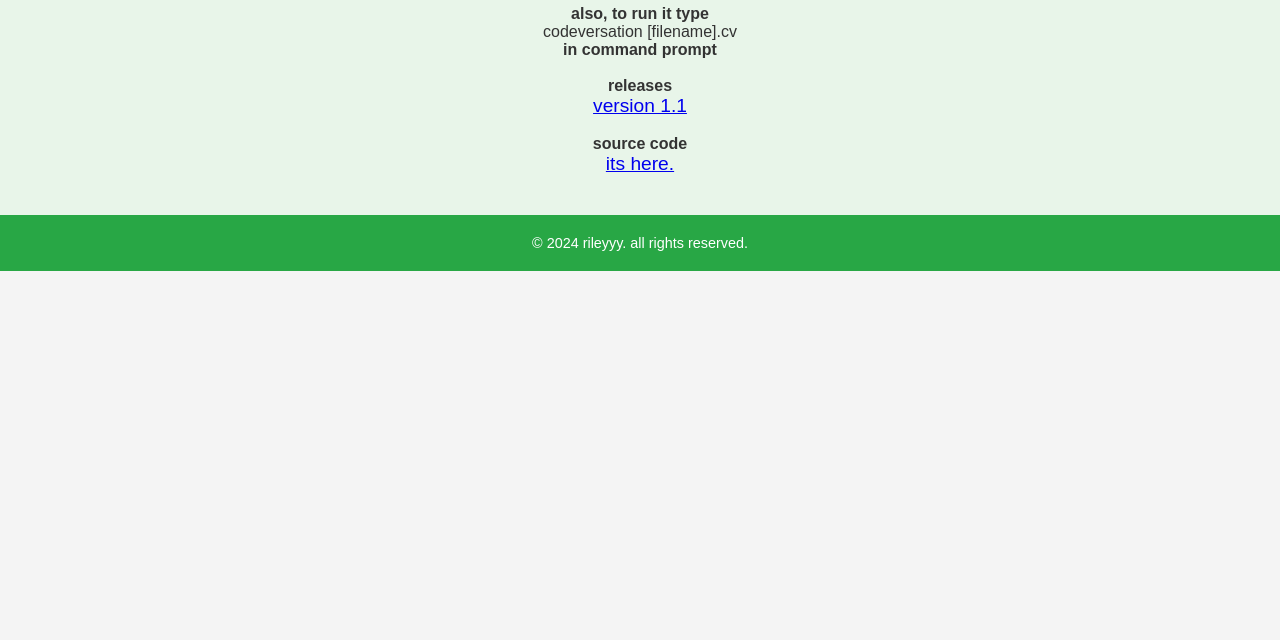
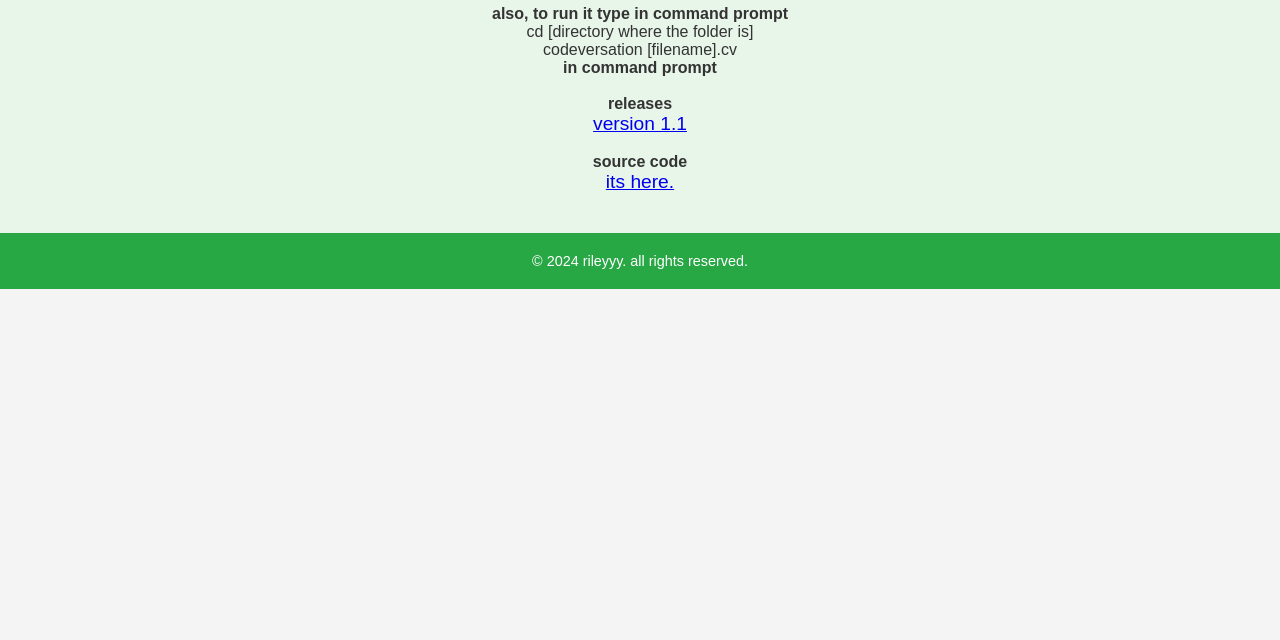
Before and after one commit to rileeyyy/cv, a plain HTML site: page download.html in a window 1280 px wide. Shown: the part 160-800 px from the top of the page. Drawn offline with Linux system fonts and the light colour scheme.

Commit message:
Update download.html

```diff
--- a/download.html
+++ b/download.html
@@ -29,7 +29,8 @@
       <section class="info">
         <div class="container">
           <h3>download</h3>
-          <h4>also, to run it type</h4>
+          <h4>also, to run it type in command prompt</h4>
+          <pre>cd [directory where the folder is]</pre>
           <pre>codeversation [filename].cv</pre>
           <h4>in command prompt</h4>
           <br>
```
